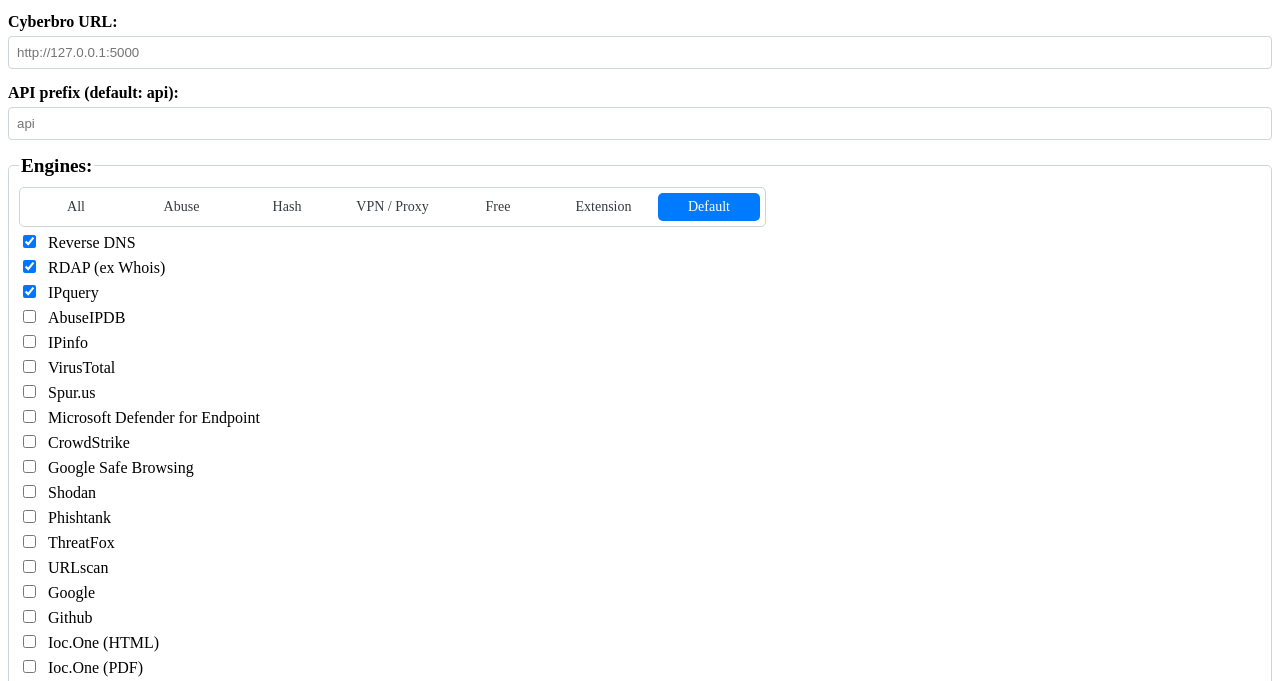
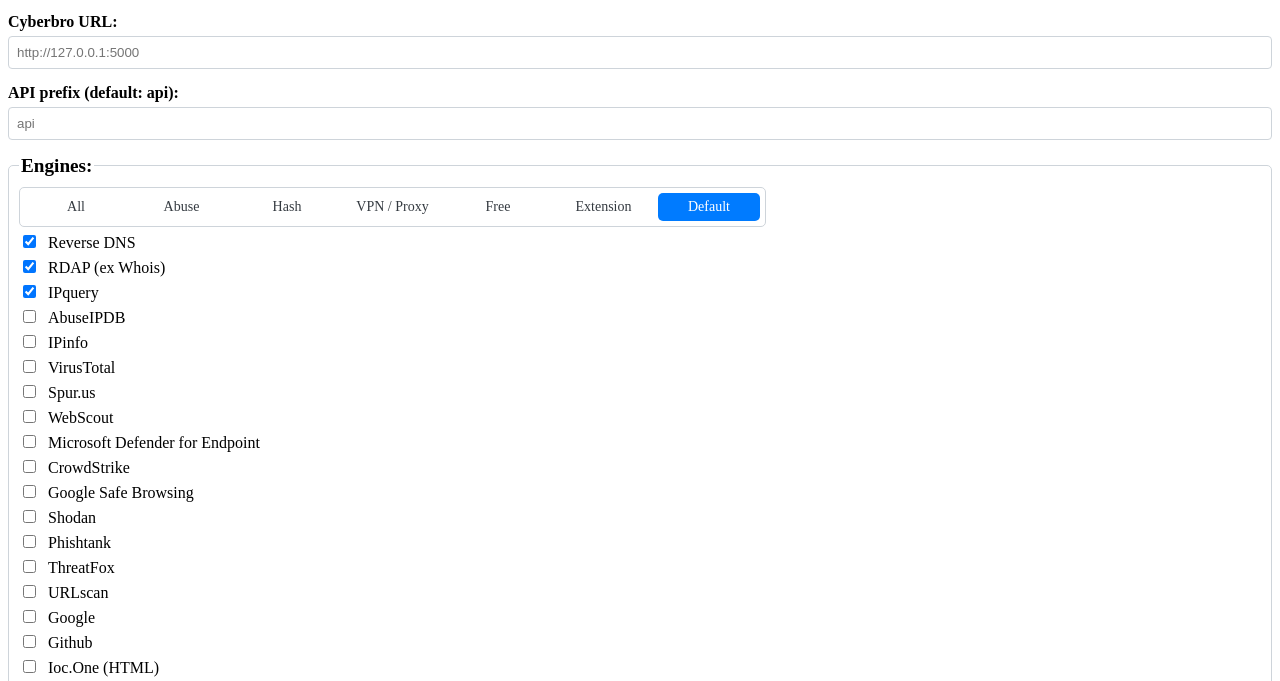
Before and after one commit to stanfrbd/cyberbro-chrome-extension, a browser extension: page options.html in a window 1280 px wide. Shown: the part 101-782 px from the top of the page. Drawn offline with Linux system fonts and the light colour scheme.

Commit message:
Add support for WebScout - v1.3

```diff
--- a/options.html
+++ b/options.html
@@ -151,6 +151,10 @@
                 <label for="spur" title="Scraps Spur.us for IP, reversed obtained IP for a given domain / URL, free, no API key">Spur.us</label>
             </div>
             <div>
+                <input type="checkbox" id="webscout" value="webscout" data-supports="ip vpn proxy risk">
+                <label for="webscout" title="Checks WebScout for IP, reversed obtained IP for a given domain / URL, free or paid API key required">WebScout</label>
+            </div>
+            <div>
                 <input type="checkbox" id="mde" value="mde" data-supports="hash ip domain url">
                 <label for="mde" title="Checks Microsoft Defender for Endpoint, paid API info on Azure required">Microsoft Defender for Endpoint</label>
             </div>
```
Also changed, not shown: manifest.json.
